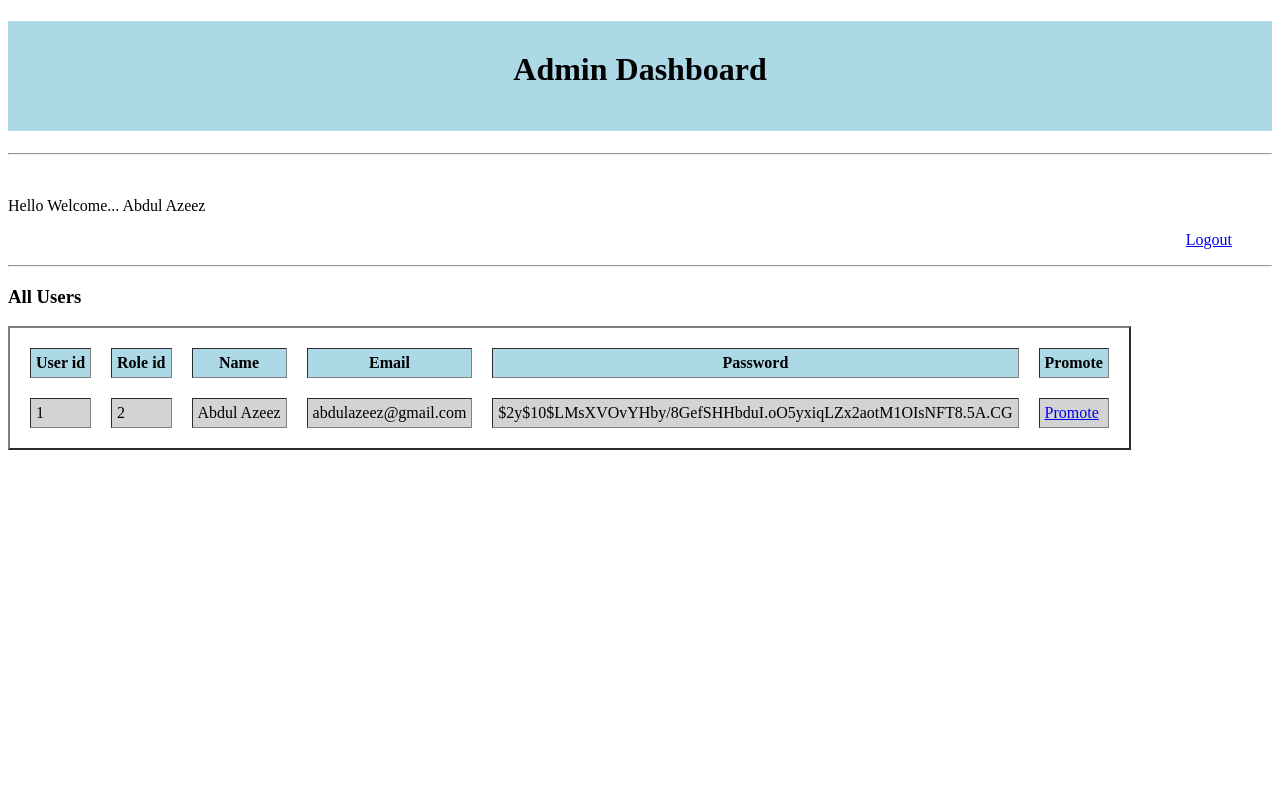
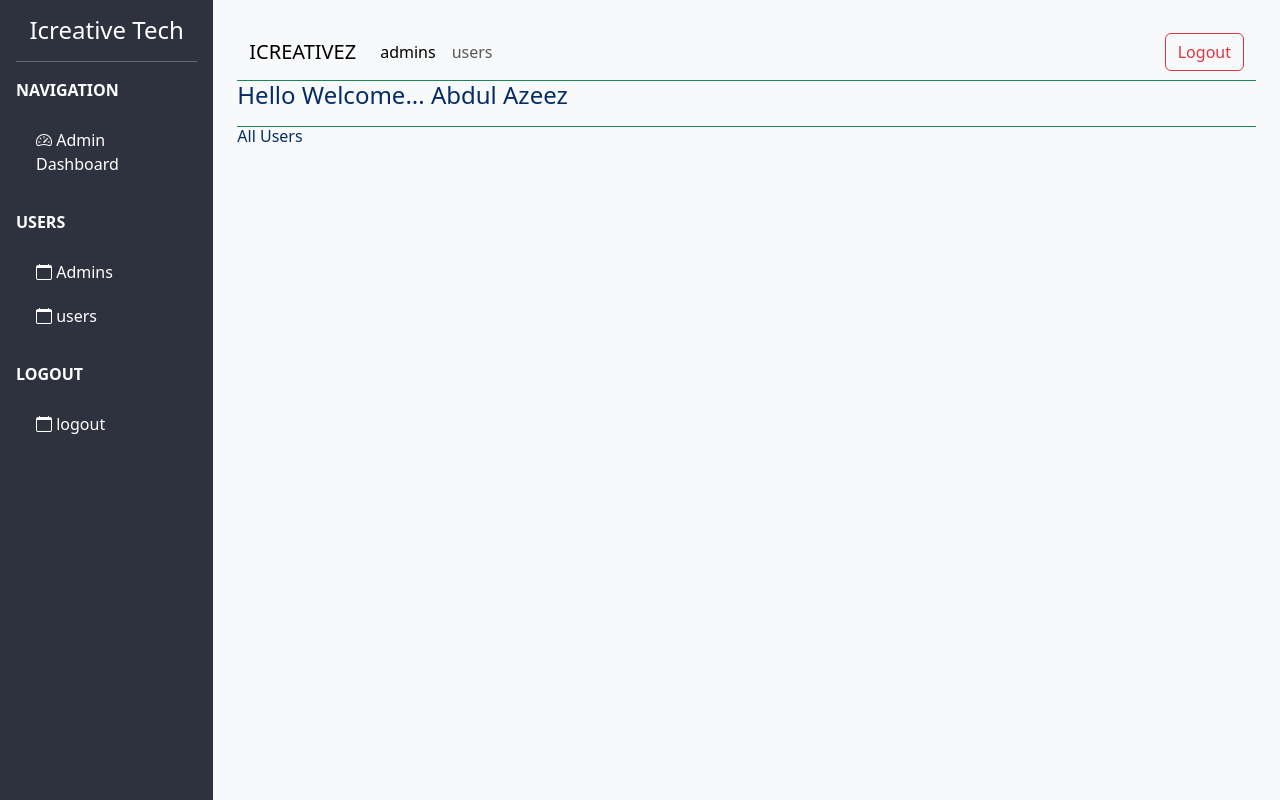
Before and after one commit to Abdulazeezbhutto/abdul_icreativez, a PHP site: page /admin_dashboard.php in a window 1280 px wide. Run offline with PHP 8.4, Linux system fonts and the light colour scheme; a user stored in the database is signed in; data comes from the database, SQL or seed files in the repository; data that the repository does not hold is empty.

Commit message:
User interface enhancement

```diff
--- a/admin_dashboard.php
+++ b/admin_dashboard.php
@@ -7,35 +7,105 @@
     ?>
 <!DOCTYPE html>
 <html lang="en">
+
 <head>
   <meta charset="UTF-8">
   <meta name="viewport" content="width=device-width, initial-scale=1.0">
-            <title>Admin Dashboard</title>
+  <title>Modern Dashboard</title>
+  <link href="https://cdn.jsdelivr.net/npm/bootstrap@5.3.0/dist/css/bootstrap.min.css" rel="stylesheet">
+  <link href="https://cdn.jsdelivr.net/npm/bootstrap-icons@1.10.5/font/bootstrap-icons.css" rel="stylesheet">
+  <style>
+    body {
+      background-color: #f8f9fa;
+    }
+
+    .sidebar {
+      height: 100vh;
+      background-color: #2d323e;
+      color: white;
+    }
+
+    .sidebar a {
+      color: white;
+      text-decoration: none;
+      display: block;
+      padding: 10px 20px;
+    }
+
+    .sidebar a:hover {
+      background-color: #3e4451;
+    }
+
+    .card-box {
+      background-color: white;
+      border-radius: 8px;
+      padding: 20px;
+      box-shadow: 0 0 10px rgba(0, 0, 0, 0.05);
+    }
+  </style>
 </head>
+
 <body>
+  <div class="container-fluid">
+    <div class="row">
+      <!-- Sidebar -->
+      <nav class="col-md-2 sidebar p-3">
+        <h4 class="text-center">Icreative Tech</h4>
+        <hr>
+        <p class="fw-bold text-uppercase">Navigation</p>
+        <a href="#"><i class="bi bi-speedometer2"></i> Admin Dashboard</a>
+        <p class="fw-bold text-uppercase mt-4">users</p>
+        <a href="#"><i class="bi bi-calendar"></i> Admins</a>
+        <a href="#"><i class="bi bi-calendar"></i> users</a>
+        <p class="fw-bold text-uppercase mt-4">Logout</p>
+        <a href="logout.php"><i class="bi bi-calendar"></i> logout</a>
 
-            <h1 align = "center" style = "background-color: lightblue; height:80px; padding-top:30px;">Admin Dashboard</h1>
+      </nav>
 
-            <hr>
-            <br>
-            <p>Hello Welcome... <?php echo $_SESSION['user']['full_name']??""?></p>
-            <p align = "right" style = "padding-right:40px;"><a href="logout.php">Logout</a></p>
-            <hr>
-           <p style="color:<?php echo $_GET['color'] ?? ""; ?>"><?php echo $_GET['msg'] ?? ""; ?></p>
+      <!-- Main Content -->
+      <main class="col-md-10 p-4">
+        <!-- Header -->
 
+      <!--navbar-->
+        <nav class="navbar navbar-expand-lg bg-body-tertiary">
+          <div class="container-fluid">
+            <button class="navbar-toggler" type="button" data-bs-toggle="collapse" data-bs-target="#navbarTogglerDemo01" aria-controls="navbarTogglerDemo01" aria-expanded="false" aria-label="Toggle navigation">
+              <span class="navbar-toggler-icon"></span>
+            </button>
+            <div class="collapse navbar-collapse" id="navbarTogglerDemo01">
+              <a class="navbar-brand" href="#">ICREATIVEZ</a>
+              <ul class="navbar-nav me-auto mb-2 mb-lg-0">
+                <li class="nav-item">
+                  <a class="nav-link active" aria-current="page" href="#">admins</a>
+                </li>
+                <li class="nav-item">
+                  <a class="nav-link" href="#">users</a>
+                </li>
 
+              </ul>
 
-            <h3>All Users</h3>
+                <button class="btn btn-outline-danger" type="submit"><a class="nav-link" href="logout.php">Logout</a></button>
+            </div>
+          </div>
+        </nav>
+        <!--navbar-->
+        <div class="h4 pb-2 mt-6 text-primary-emphasis border-top border-success">
+          Hello Welcome... <?php echo $_SESSION['user']['full_name']??""?>
+        </div>
+        <div class="h6 pb-2 mt-6 text-primary-emphasis border-top border-success">
+          All Users
+        </div>
         <?php
-
-                 $query = "SELECT * FROM users";
+           $query = "SELECT * FROM users WHERE user_id != '{$_SESSION["user"]["user_id"]}'";
 
                  $result = mysqli_query($connection, $query);
 
                 if(mysqli_num_rows($result) >0){
                     ?>
-                    <table border = "2" cellpadding = "5" cellspacing = "20">
-                        <tr style = "background-color:lightblue">
+        <table class="table table-striped table-hover">
+          </thead>
+              <tbody>
+                <tr>
                             <th>User id</th>
                             <th>Role id</th>
                             <th>Name</th>
@@ -44,14 +114,15 @@
                             <th>Promote</th>
 
                 </tr>
-
-
                 <?php
                     while($row = mysqli_fetch_assoc($result)){
                         // echo "<pre>";
                         // print_r($row);
                         // echo "</pre>";
+                        if($row['role_id'] == '2'){
+                            $users[]=$row;
 
+                        }
 
                         ?>
                         <tr style = "background-color:lightgrey" >
@@ -60,7 +131,9 @@
                             <td><?php echo $row['full_name']??""?></td>
                             <td><?php echo $row['email']??""?></td>
                             <td><?php echo $row['password']??""?></td>
-                            <td><a href="process.php?status=promote&user_id=<?php echo $row['user_id']?>">Promote</a></td>
+                            <td>
+                                <button class="btn btn-outline-success" type="submit"><a href="process.php?status=promote&user_id=<?php echo $row['user_id']?>">Promote</a></button>
+                            </td>
                         </tr>
 
                         <?php
@@ -68,18 +141,24 @@
 
                     }
                     ?>
+              </tbody>
         </table>
              <?php
                 }
 
+                    echo "<pre>";
+                    print_r($row);
+                    echo "</pre>";
             ?>
 
 
 
+      </main>
+    </div>
+
 </body>
+
 </html>
-
-
 
 
 <?php
@@ -92,10 +171,4 @@
 }
 
 
-
-
-
-
-
-
 ?>
```
Also changed, not shown: login.php (+58 -32 lines), process.php (+9 -7 lines), register.php (+64 -38 lines), user_dashboard.php (+69 -16 lines). Lines whose indentation alone changed are shown as unchanged.
